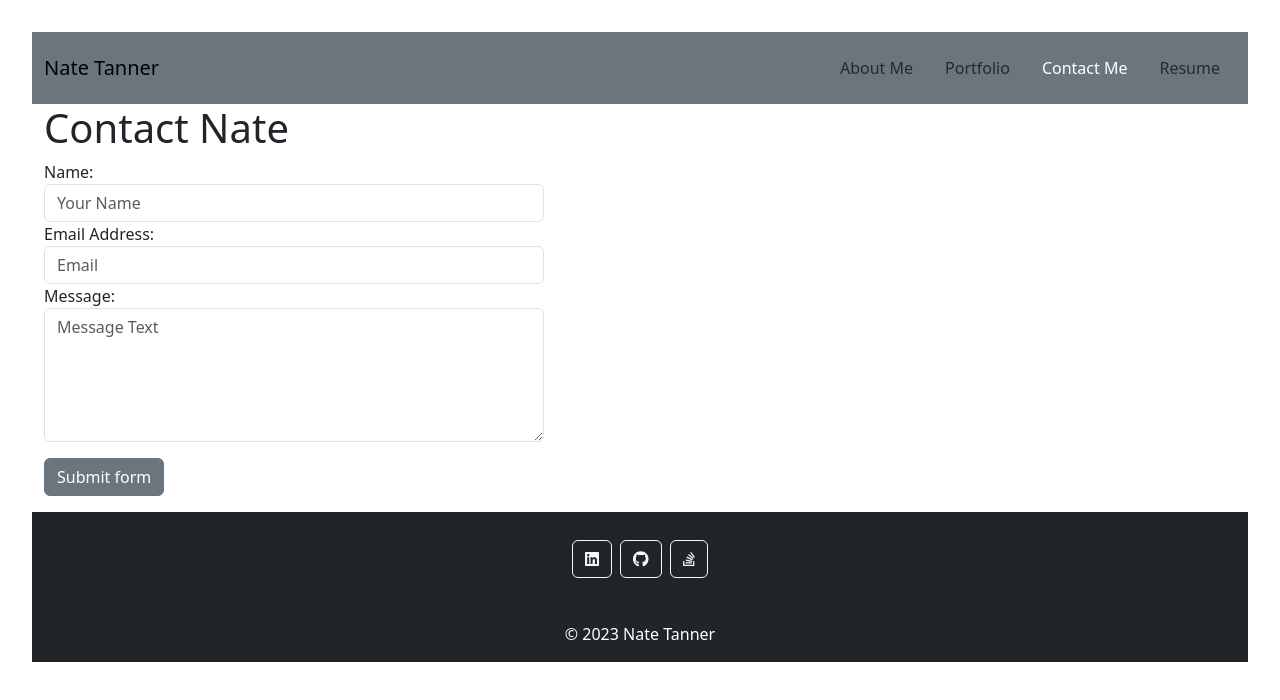
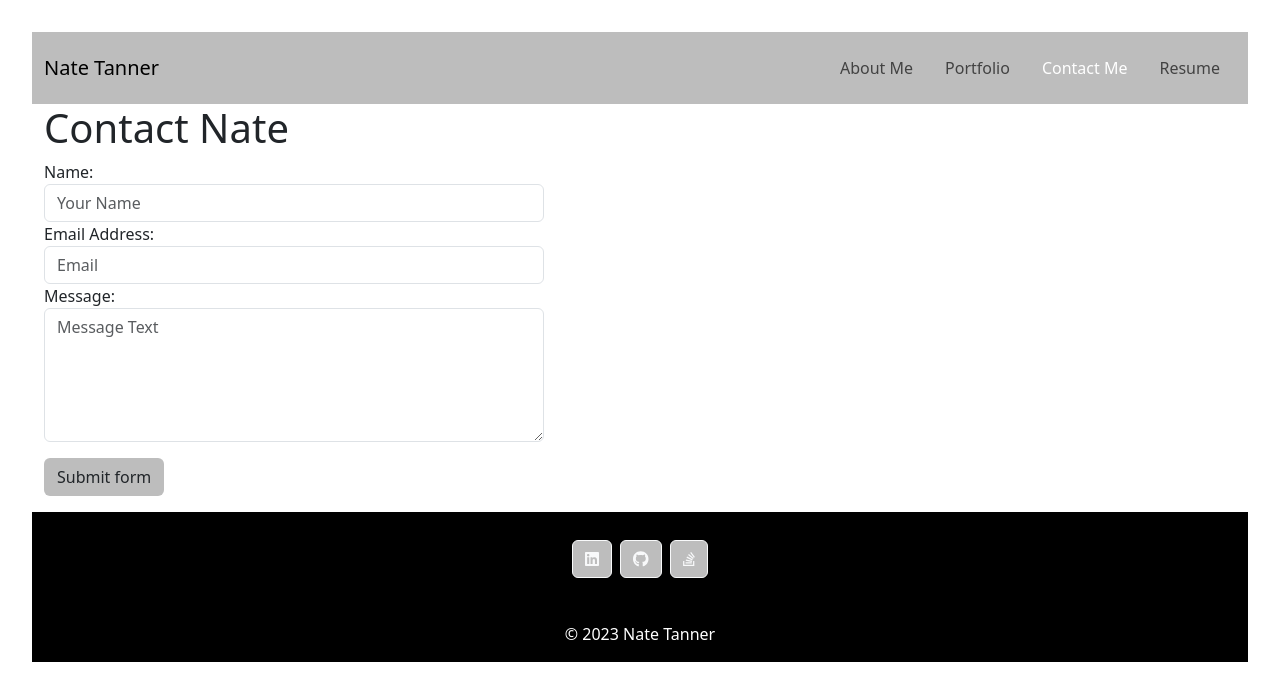
Before and after one commit to tannernd/Mod-20-React-Portfolio, a React (Vite) app: page /contact in a window 1280 px wide. Shown: the top 700 px of the page. Built offline with nearby package versions, Linux system fonts and the light colour scheme.

Commit message:
change color scheme and move resume file to public

```diff
--- a/src/App.css
+++ b/src/App.css
@@ -1,6 +1,13 @@
 #root {
   margin: 0 auto;
   padding: 2rem;
+}
+nav, .btn {
+  background-color: rgb(189, 189, 189);
+}
+
+footer {
+  background-color: black;
 }
 
 .navbar-brand.active, .nav-link.active{
--- a/src/components/Footer.jsx
+++ b/src/components/Footer.jsx
@@ -5,7 +5,7 @@ import { faLinkedin, faGithub, faStackOverflow } from '@fortawesome/free-brands-
 
 export default function Footer() {
     return (
-        <footer className="bg-dark text-center text-white">
+        <footer className="text-center text-white">
         <div className="container p-4 pb-0">
           <section className="mb-4">
             <a className="btn btn-outline-light btn-floating m-1" href="https://linkedin.com/in/tannernd" role="button"
--- a/src/components/Header.jsx
+++ b/src/components/Header.jsx
@@ -5,11 +5,10 @@ import Navigation from './Navigation';
 
 export default function Header() {
     const [currentPage, setCurrentPage] = useState(window.location.pathname.split("/")[1] || 'home');
-    console.log(window.location.pathname.split("/"));
     const handlePageChange = (page) => setCurrentPage(page);
     return (
 
-        <nav className="navbar navbar-expand-lg bg-secondary">
+        <nav className="navbar navbar-expand-lg">
             <div className="container-fluid">
             <Link key={1} className={currentPage === 'home' ? 'navbar-brand active' : 'navbar-brand'}  onClick={() => handlePageChange('home')} to="/">
                     Nate Tanner
--- a/src/pages/ContactPage.jsx
+++ b/src/pages/ContactPage.jsx
@@ -131,7 +131,7 @@ function ContactPage() {
           <p className="error-text">{errorMessage}</p>
         </div>
       )}
-        <button className="btn btn-secondary my-3 " type="submit">Submit form</button>
+        <button className="btn my-3 " type="submit">Submit form</button>
       </form>
 
     </div>
--- a/src/pages/ResumePage.jsx
+++ b/src/pages/ResumePage.jsx
@@ -1,4 +1,4 @@
-import NateResume from '../../src/assets/files/Nate_Tanner_Resume_20231004.pdf';
+import NateResume from '/files/Nate_Tanner_Resume_20231004.pdf';
 import Header from '../components/Resume/Header';
 import Experience from '../components/Resume/Experience';
 import Education from '../components/Resume/Education';
```
Also changed, not shown: 1 other file (tests, documents, lock files or other folders).
